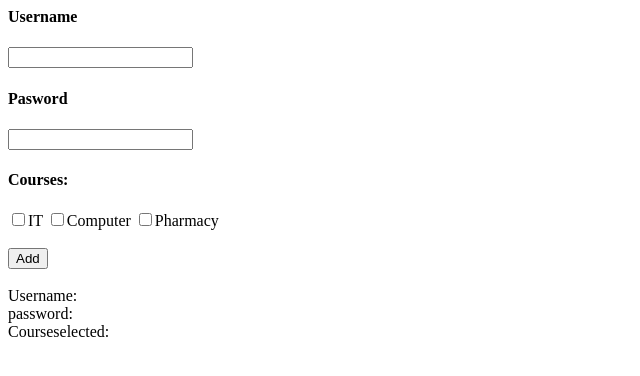
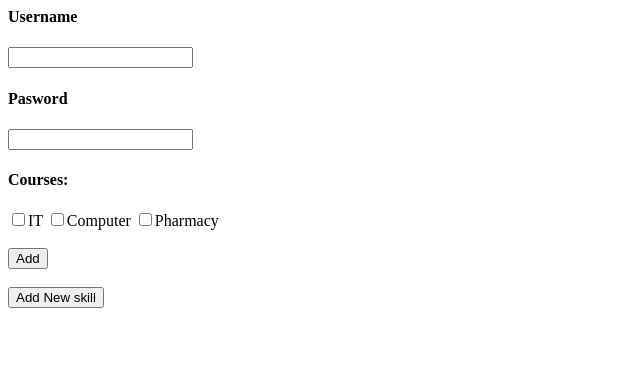
Before and after one commit to somiravula/angular-tda, an Angular app: page / in a window 1280 px wide. Shown: the top 376 px of the page, without its empty margins (0-640 px from the left). Built offline with nearby package versions, Linux system fonts and the light colour scheme.

Commit message:
1 file modified

```diff
--- a/src/app/example4/example4.component.html
+++ b/src/app/example4/example4.component.html
@@ -13,9 +13,11 @@
    <input type="button" value="Add" (click)="show()"/>
 <br>
 <br>
-<div>
-  Username:{{username}} <br>
+
+ <input type="button" value="Add New skill" (click)="show()"/>
+<!-- <div>
+  Username:{{this.form4.get('username').value}} <br>
   password:{{paswword}}<br>
   Courseselected:{{course}}
-</div>
+</div> -->
 </form>
```
